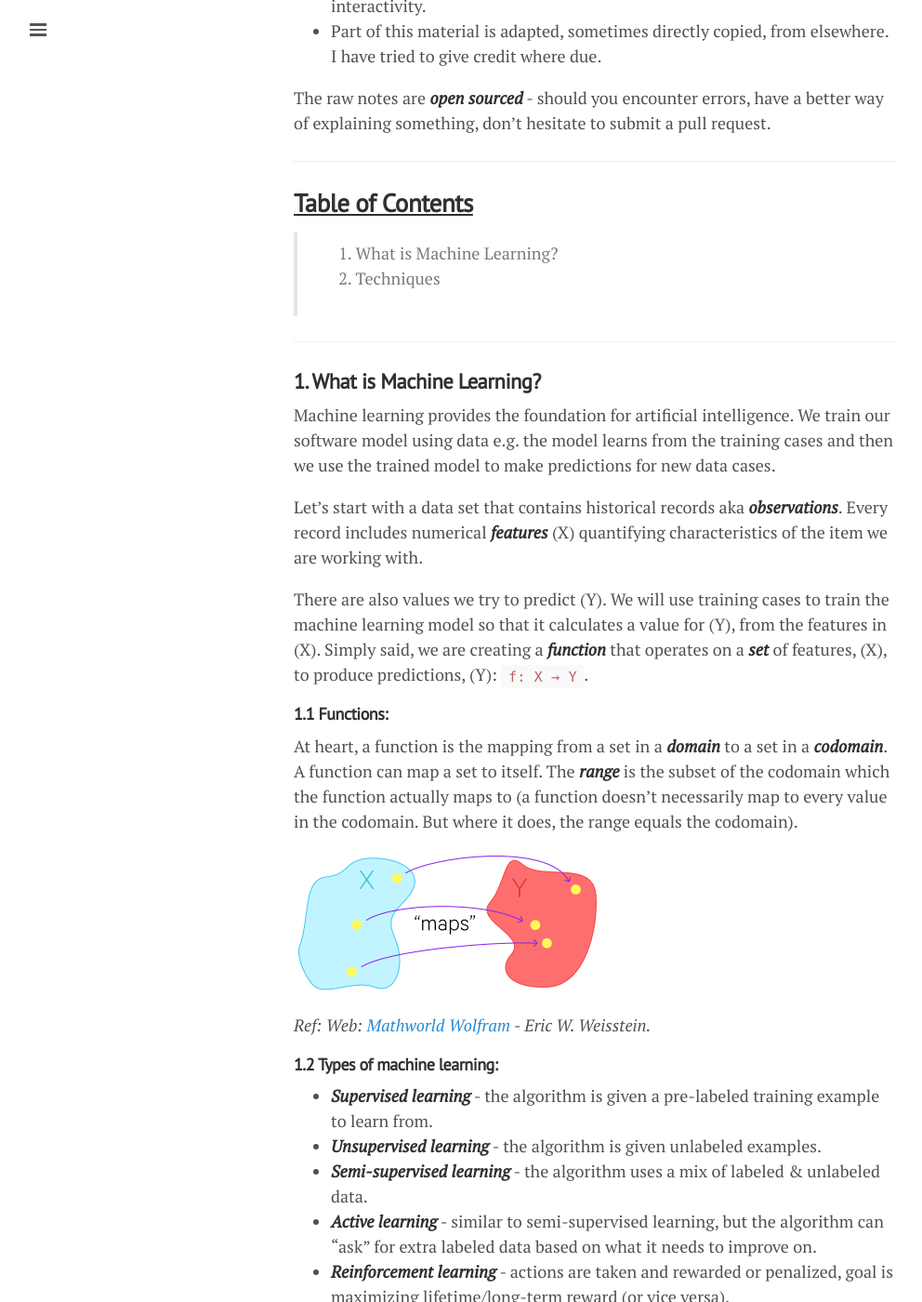
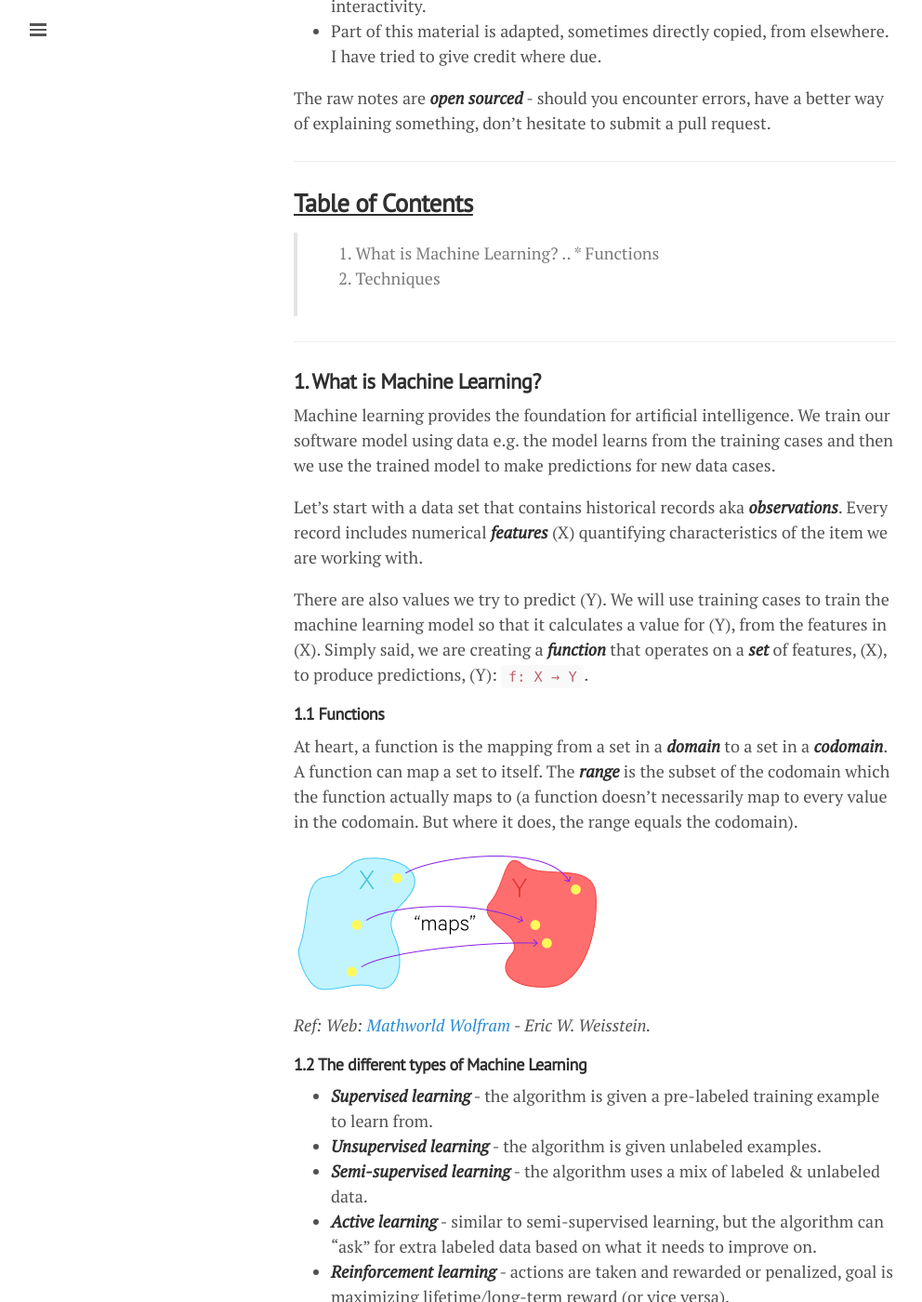
Before and after one commit to lgeurts/lgeurts.github.io, a Jekyll site: the page built from _posts/2018-06-29-artificial-intelligence-basics.md, in a window 1280 px wide and 1400 px high, scrolled down 441 px. Shown: the whole window at 93% size, without its empty margins (0-992 px from the left). Built offline with Jekyll 4.4.1, drawn with Linux system fonts in a browser that asks for light colours; nearby versions of some CDN libraries; some of the changed text lies outside the part shown.

Commit message:
Update 2018-06-29-artificial-intelligence-basics.md

```diff
--- a/_posts/2018-06-29-artificial-intelligence-basics.md
+++ b/_posts/2018-06-29-artificial-intelligence-basics.md
@@ -23,6 +23,7 @@ The raw notes are ***open sourced*** - should you encounter errors, have a bette
 ## **<u>Table of Contents</u>**
 
 > 1. What is Machine Learning?
+.. * Functions
 > 2. Techniques
 
 ------------------------------------------------------------------------------
@@ -35,7 +36,7 @@ Let's start with a data set that contains historical records aka ***observations
 
 There are also values we try to predict (Y). We will use training cases to train the machine learning model so that it calculates a value for (Y), from the features in (X). Simply said, we are creating a ***function*** that operates on a ***set*** of features, (X), to produce predictions, (Y): `f: X → Y`.
 
-#### **1.1 Functions:**
+#### **1.1 Functions**
 
 At heart, a function is the mapping from a set in a ***domain*** to a set in a ***codomain***. A function can map a set to itself. The ***range*** is the subset of the codomain which the function actually maps to (a function doesn't necessarily map to every value in the codomain. But where it does, the range equals the codomain).
 
@@ -43,7 +44,7 @@ At heart, a function is the mapping from a set in a ***domain*** to a set in a *
 
 *Ref: Web: [Mathworld Wolfram](http://mathworld.wolfram.com/) - Eric W. Weisstein.*
 
-#### **1.2 Types of machine learning:**
+#### **1.2 The different types of Machine Learning**
 
 * ***Supervised learning*** - the algorithm is given a pre-labeled training example to learn from.
 * ***Unsupervised learning*** - the algorithm is given unlabeled examples.
@@ -55,7 +56,7 @@ At heart, a function is the mapping from a set in a ***domain*** to a set in a *
 
 **Note:** Following course guidelines, we'll discuss the two most common methods; ***supervised*** and ***unsupervised***.
 
-#### **1.3 Learning scenarios:**
+#### **1.3 Learning Scenarios:**
 
 In a ***supervised*** learning scenario, we start with  observations that include known values for the variable we want to predict. We call these ***labels***.
 
```
